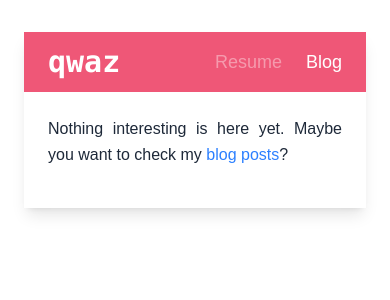
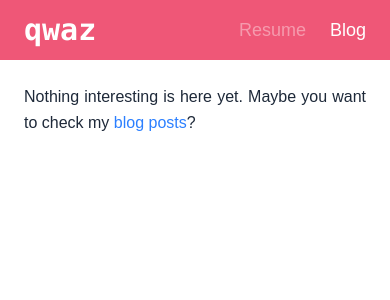
Before and after one commit to Qwaz/blog, a SvelteKit app: page / in a window 390 px wide. Shown: the top 300 px of the page. Built offline with nearby package versions, Linux system fonts and the light colour scheme; a web font is replaced by a local one.

Commit message:
Make the layout responsive

```diff
--- a/src/routes/+layout.svelte
+++ b/src/routes/+layout.svelte
@@ -13,7 +13,7 @@
 </svelte:head>
 
 <div class="flex justify-center">
-	<div class="mx-6 my-8 w-full max-w-5xl shadow-lg">
+	<div class="w-full max-w-5xl md:mx-6 md:my-8 md:shadow-lg">
 		<nav class="bg-primary flex items-center justify-between px-6 py-3 text-white">
 			<a href="/" class="inline-block font-mono text-3xl font-semibold">qwaz</a>
 			<ul class="flex grow justify-end gap-6 text-lg">
```
